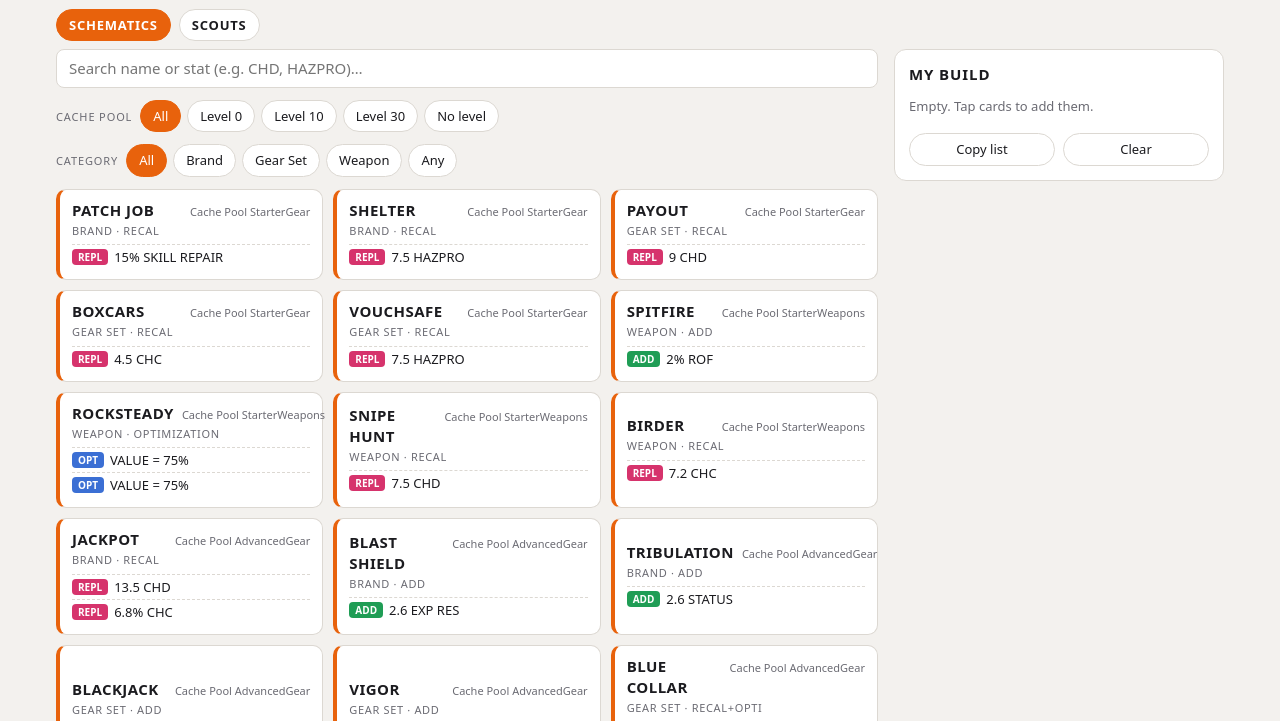
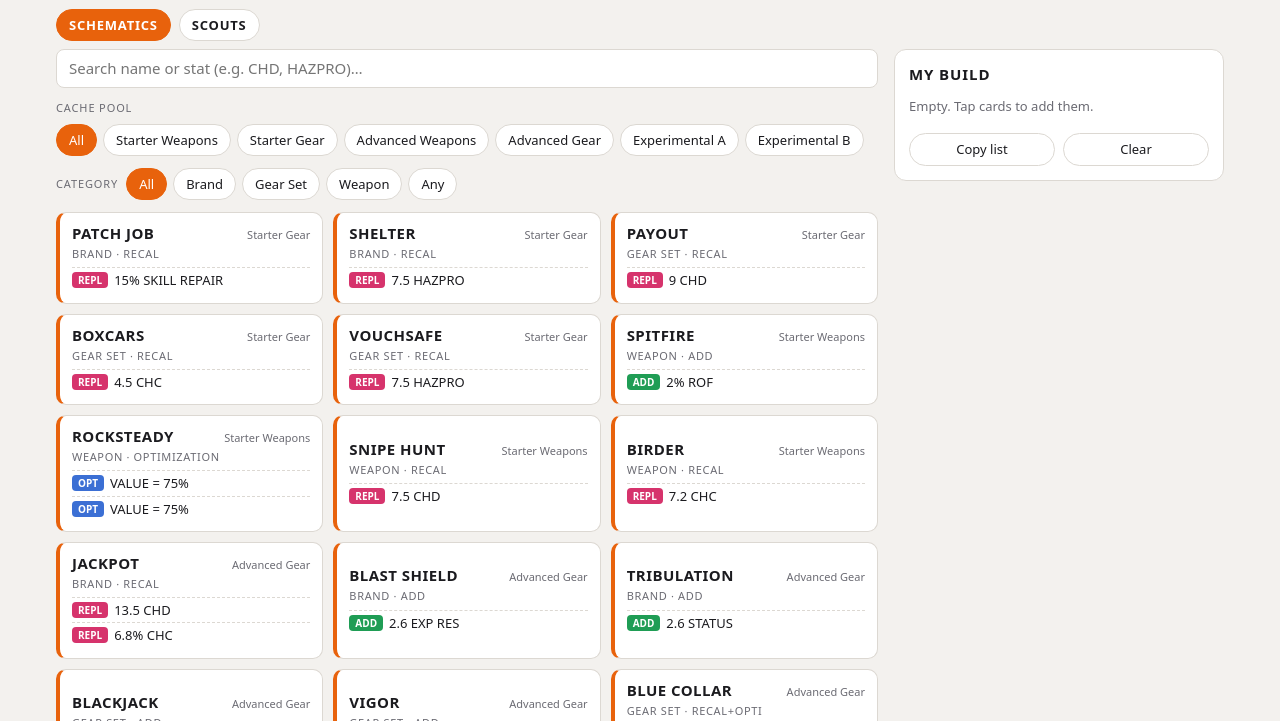
Before and after one commit to aporefubi-cmd/SchematicsTD2, a plain HTML site: page index.html in a window 1280 px wide. Shown: the part 72-793 px from the top of the page. Drawn offline with Linux system fonts and the light colour scheme.

Commit message:
Refactor card rendering and selection logic

```diff
--- a/index.html
+++ b/index.html
@@ -148,7 +148,8 @@ const $=id=>document.getElementById(id);
 const st={q:"",x:"all",c:"all",s:"all",sel:new Set()};
 try{const s=JSON.parse(localStorage.getItem("rbm")||"[]");s.forEach(n=>st.sel.add(n))}catch(e){}
 const save=()=>{try{localStorage.setItem("rbm",JSON.stringify([...st.sel]))}catch(e){}};
-const XS=[["all","All"],["0","Level 0"],["10","Level 10"],["30","Level 30"],["none","No level"]];
+const pl=v=>v===null?"—":String(v).replace(/_/g," ").replace(/([a-z])([A-Z])/g,"$1 $2");
+const XS=[["all","All"],...["StarterWeapons","StarterGear","AdvancedWeapons","AdvancedGear","Experimental_A","Experimental_B"].map(v=>[v,pl(v)])];
 const CS=["all","Brand","Gear Set","Weapon","Any"];
 function chips(el,arr,key){el.innerHTML="";arr.forEach(a=>{const [v,l]=Array.isArray(a)?a:[a,a==="all"?"All":a];
 const b=document.createElement("button");b.className="chip"+(st[key]===v?" on":"");b.textContent=l;
@@ -170,7 +171,7 @@ if(st.s!=="all"&&r[2]!=="Any"&&r[2]!==st.c&&r[2]!==st.c+" · "+st.s)return false
 if(q&&!(r[0]+" "+r[2]+" "+r[4].join(" ")).toLowerCase().includes(q))return false;
 return true});
 const cardH=r=>`<button class="card${st.sel.has(r[0])?" sel":""}" data-n="${r[0]}">
-<div class="top"><span class="nm">${r[0]}</span><span class="xp">${r[1]===null?"—":"Cache Pool "+r[1]}</span></div>
+<div class="top"><span class="nm">${r[0]}</span><span class="xp">${pl(r[1])}</span></div>
 <div class="meta">${r[2]} · ${r[3]}</div>${r[4].map(slotHtml2).join("")}</button>`;
 const isG=r=>r[2]===st.c||r[2]==="Any";
 const gen=st.s==="all"?[]:rows.filter(isG),spec=st.s==="all"?rows:rows.filter(r=>!isG(r));
@@ -178,7 +179,7 @@ $("grid").innerHTML=(spec.map(cardH).join("")+(gen.length?`<div class="sec">Work
 document.querySelectorAll(".card").forEach(c=>c.onclick=()=>{const n=c.dataset.n;st.sel.has(n)?st.sel.delete(n):st.sel.add(n);save();render()});
 const picks=D.filter(r=>st.sel.has(r[0]));
 $("cnt").textContent=picks.length?"("+picks.length+")":"";
-$("list").innerHTML=picks.length?picks.map(r=>`<div class="item"><button data-r="${r[0]}" title="Remove">×</button><b>${r[0]}</b> <span class="xp">${r[1]===null?"":"Cache Pool "+r[1]}</span><div class="meta" style="margin:0">${r[2]}</div>${r[4].join(" → ")}</div>`).join(""):'<div class="empty">Empty. Tap cards to add them.</div>';
+$("list").innerHTML=picks.length?picks.map(r=>`<div class="item"><button data-r="${r[0]}" title="Remove">×</button><b>${r[0]}</b> <span class="xp">${r[1]===null?"":pl(r[1])}</span><div class="meta" style="margin:0">${r[2]}</div>${r[4].join(" → ")}</div>`).join(""):'<div class="empty">Empty. Tap cards to add them.</div>';
 document.querySelectorAll("[data-r]").forEach(b=>b.onclick=()=>{st.sel.delete(b.dataset.r);save();render()});
 }
 $("q").oninput=e=>{st.q=e.target.value;render()};
```
